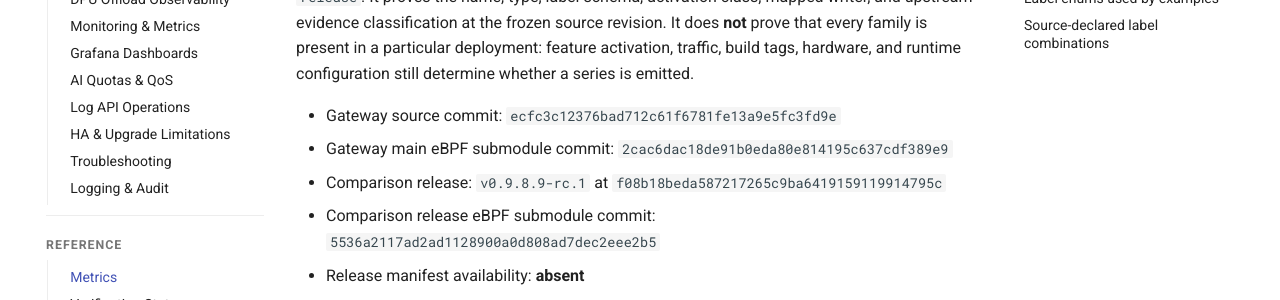
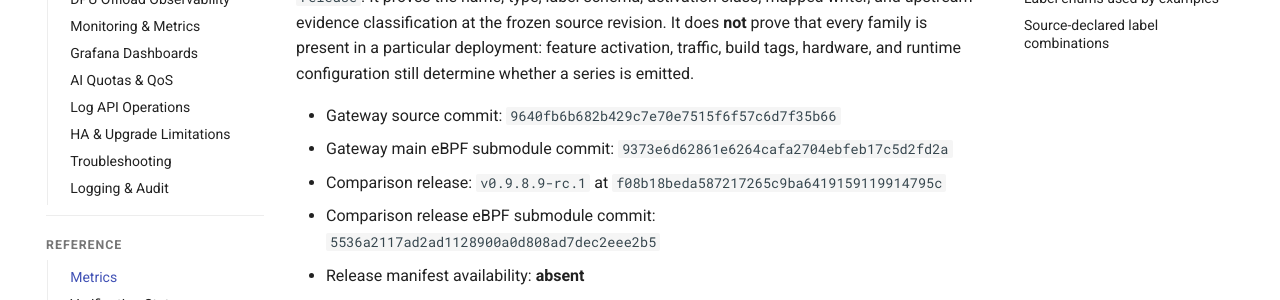
Before and after one commit to loxilb-io/loxilbdocs-inference-gateway, an MkDocs documentation site: the page built from docs/reference/metrics.md, in a window 1280 px wide and 900 px high. Shown: the part 221-521 px from the top of the window. Built offline with MkDocs 1.6.1 and Material for MkDocs 9.7.7, drawn with Linux system fonts in a browser that asks for light colours; comment, search, counter and statistics services are not loaded; the version menu is left out; some of the changed text lies outside the part shown.

Commit message:
docs(contracts): refresh gateway baseline for analytics review
Signed-off-by: NLX-SeokHwanKong <76096751+NLX-SeokHwanKong@users.noreply.github.com>

```diff
--- a/docs/reference/metrics.md
+++ b/docs/reference/metrics.md
@@ -7,8 +7,8 @@
 deployment: feature activation, traffic, build tags, hardware, and runtime
 configuration still determine whether a series is emitted.
 
-- Gateway source commit: `ecfc3c12376bad712c61f6781fe13a9e5fc3fd9e`
-- Gateway main eBPF submodule commit: `2cac6dac18de91b0eda80e814195c637cdf389e9`
+- Gateway source commit: `9640fb6b682b429c7e70e7515f6f57c6d7f35b66`
+- Gateway main eBPF submodule commit: `9373e6d62861e6264cafa2704ebfeb17c5d2fd2a`
 - Comparison release: `v0.9.8.9-rc.1` at `f08b18beda587217265c9ba6419159119914795c`
 - Comparison release eBPF submodule commit: `5536a2117ad2ad1128900a0d808ad7dec2eee2b5`
 - Release manifest availability: **absent**
```
Also changed, not shown: other parts of docs/reference/metrics.md (+1 -1 lines), docs/operations/monitoring.md (+7 -1 lines), docs/reference/api-schema-models.md (+3 -3 lines), docs/reference/verification-status.md (+7 -7 lines), 4 other files.
